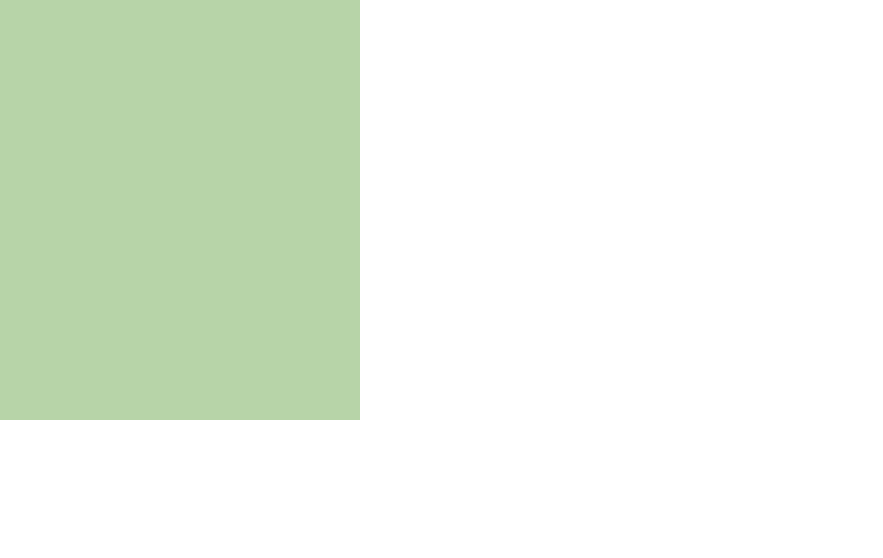
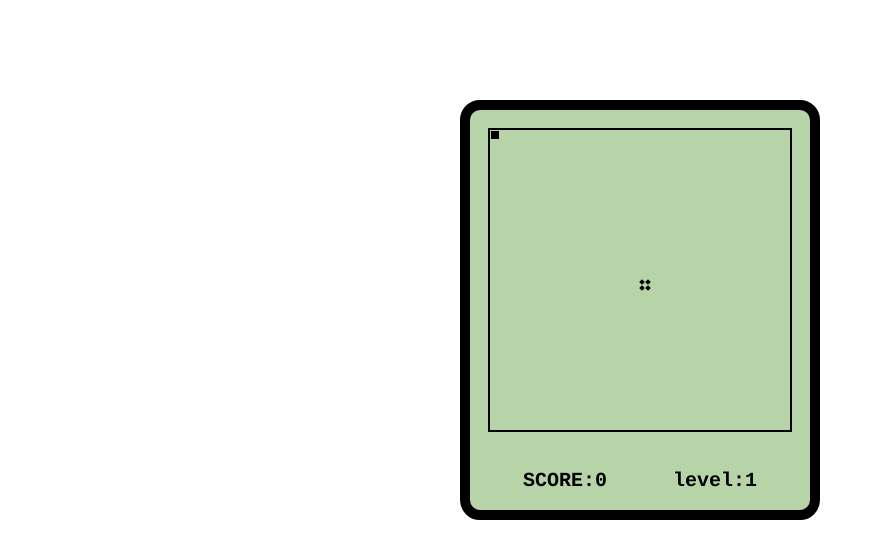
Before and after one commit to dmy1016/snack, a website built with webpack: page src/index.html in a window 1280 px wide. Shown: the whole page, without its empty margins (0-883 px from the left). Built offline with nearby package versions, Linux system fonts and the light colour scheme.

Commit message:
项目页面搭建

```diff
--- a/src/index.html
+++ b/src/index.html
@@ -8,7 +8,24 @@
 </head>
 <body>
     <div id="main">
-
+        <div id="stage">
+            <!--     蛇       -->
+            <div id="snack">
+                <div></div>
+            </div>
+            <!--     食物      -->
+            <div id="food">
+                <div></div>
+                <div></div>
+                <div></div>
+                <div></div>
+            </div>
+        </div>
+        <!--   计分板     -->
+        <div id="score-panel">
+            <span>SCORE:<span id="score">0</span></span>
+            <span>level:<span id="level">1</span></span>
+        </div>
     </div>
 </body>
 </html>
--- a/src/index.ts
+++ b/src/index.ts
@@ -1,4 +1,2 @@
 import './style/index.less' // 将less样式文件引入进来打包时会自动给到index.html
-let agea:number
-agea = 123
-console.log('ts配置上了')
+let age:number
--- a/src/style/index.less
+++ b/src/style/index.less
@@ -6,8 +6,63 @@
     box-sizing: border-box;
 }
 
+body{
+    font: bold 20px "Courier";
+}
 #main {
     width: 360px;
     height: 420px;
     background-color: @bg-color; // 使用颜色变量直接使用属性名即可
+    margin: 100px auto; // 往下一点 然后水平方向居中
+    border: 10px solid black; // 设置边框
+    border-radius: 20px;
+    display: flex;
+    flex-direction: column;
+    align-items: center;
+    justify-content: space-around;
+    //justify-content: center;
 }
+
+#stage{ // 游戏舞台
+    width: 304px;
+    height: 304px;
+    border:2px solid black;
+    position: relative;
+    #food{ // 这里用了less的一个特性 stage下的food 食物
+        width: 10px;
+        height: 10px;
+        position: absolute;
+        left: 50%;
+        top: 50%;
+        // 开启弹性盒子，为了食物总盒子中的四个子盒子
+        display: flex;
+        // 主轴为行，并且换行实现一行摆两个
+        flex-flow: row wrap;
+        // 辅轴排列方式
+        align-content: space-between;
+        // 主轴排列方式
+        justify-content: space-between;
+        &>div{ // 食物主盒子中的每一个子盒子的样式
+            width: 4px;
+            height: 4px;
+            background-color: #000000;
+            //border: 1px solid @bg-color;
+            transform: rotate(45deg); // 顺时针旋转45
+        }
+    }
+}
+#score-panel{ // 记分牌
+    width: 300px;
+    display: flex;
+    flex-direction: row;
+    justify-content: space-around;
+}
+#snack{
+    &>div{ // 这一行的意思是#snack元素中的div 蛇的身体
+        width: 10px;
+        height: 10px;
+        background-color: #000;
+        border: 1px solid @bg-color;
+        position: absolute;
+    }
+}
```
